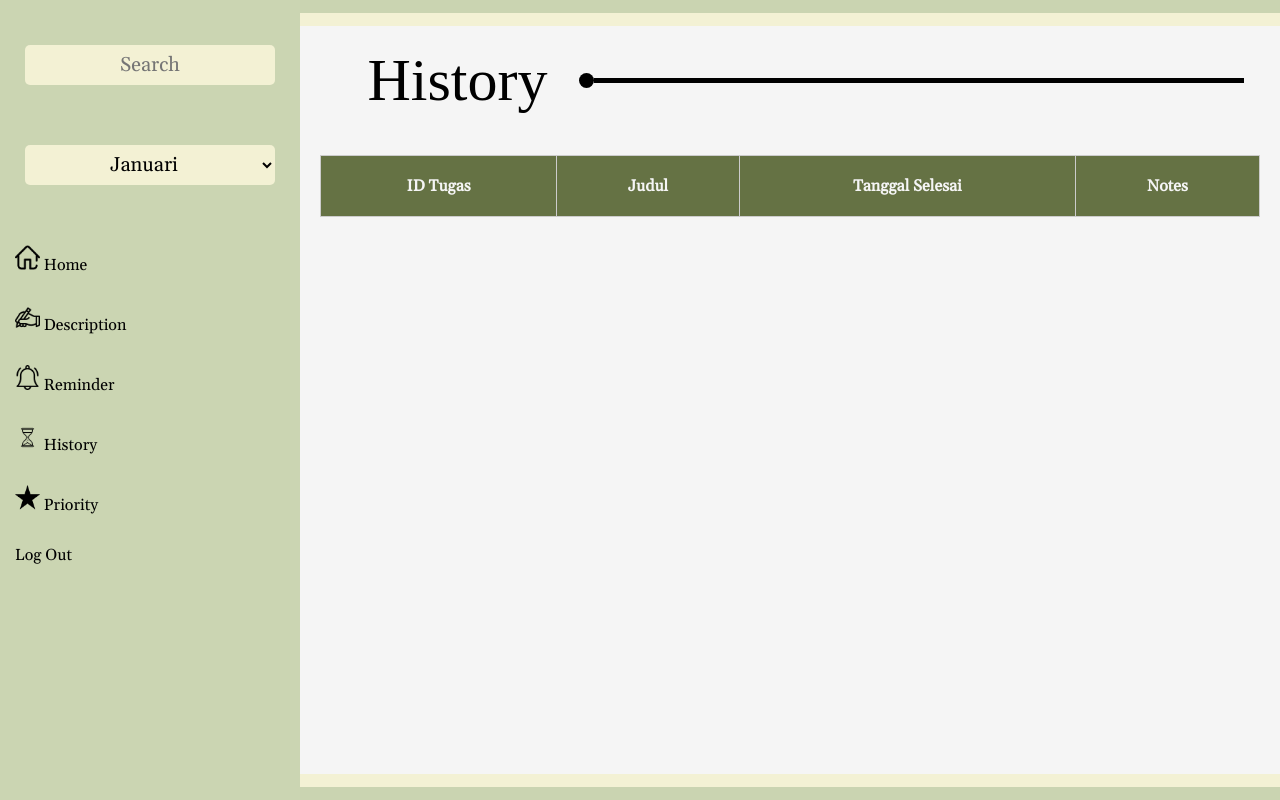
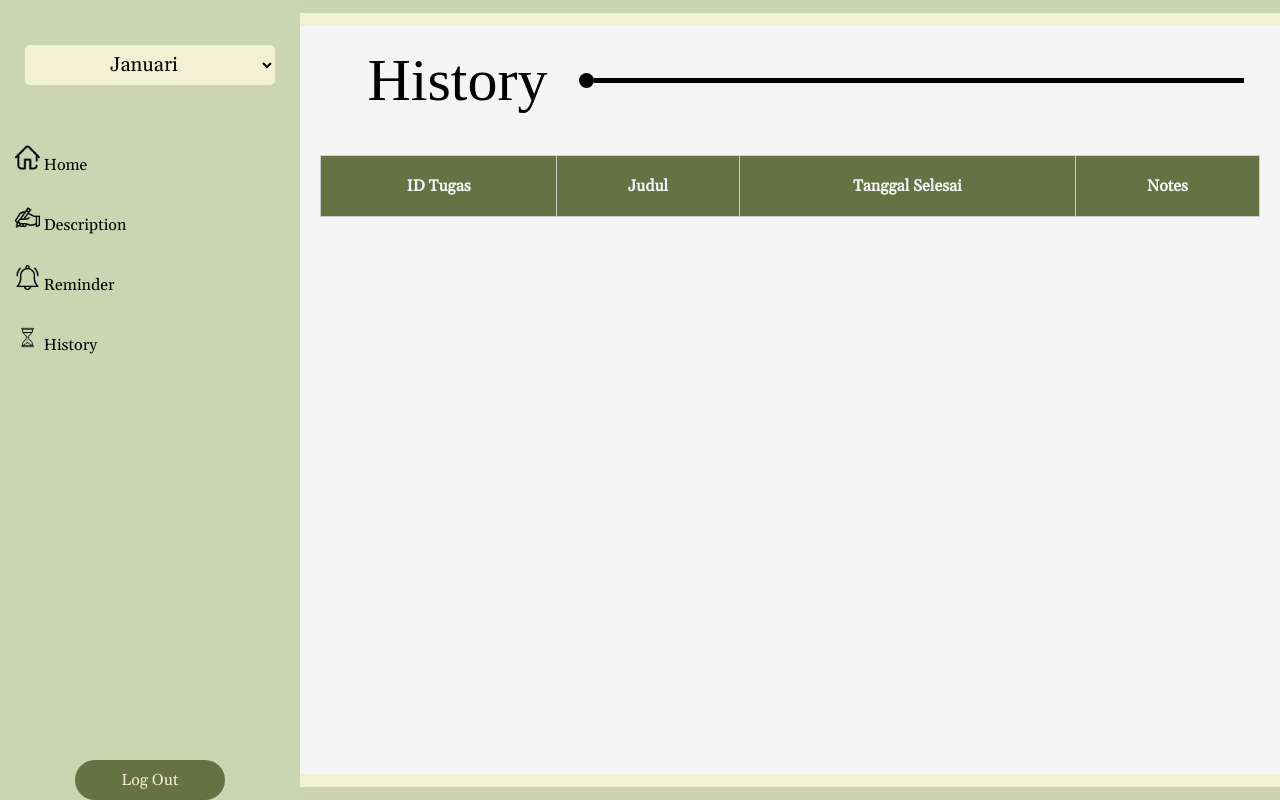
Before and after one commit to Rayyanafie/FPPemweb, a PHP site: page /History.php in a window 1280 px wide. Run offline with PHP 8.4, Linux system fonts and the light colour scheme; the visitor is signed in with stand-in values (Sample User, id 1); data that the repository does not hold is empty; some web fonts are replaced.

Commit message:
benerin sidebar

```diff
--- a/History.php
+++ b/History.php
@@ -24,9 +24,6 @@ if (!isset($_SESSION['ID'])) {
     <div class="wrapper">
         <div class="sidebar">
             <ul>
-                <li>
-                    <input type="text" name="search" id="search" placeholder="Search">
-                </li>
                 <li>
                     <select name="bulan" id="bulan">
                         <option value="1">Januari</option>
@@ -68,15 +65,9 @@ if (!isset($_SESSION['ID'])) {
                     </a>
                 </li>
                 <li>
-                    <a href="#">
-                        <img src="Asset/Star 2.png" alt="" class="Icon">
-                        <span class="Description">Priority</span>
-                    </a>
-                </li>
-                <li class="logout.php">
-
-                    <div class="LogOut"><a href="#">Log Out</a></div>
-
+                    <div class="logout">
+                        <a href="logout.php"> Log Out</a>
+                    </div>
                 </li>
             </ul>
         </div>
```
Also changed, not shown: desc.php (+0 -9 lines), rem.php (+0 -9 lines).
